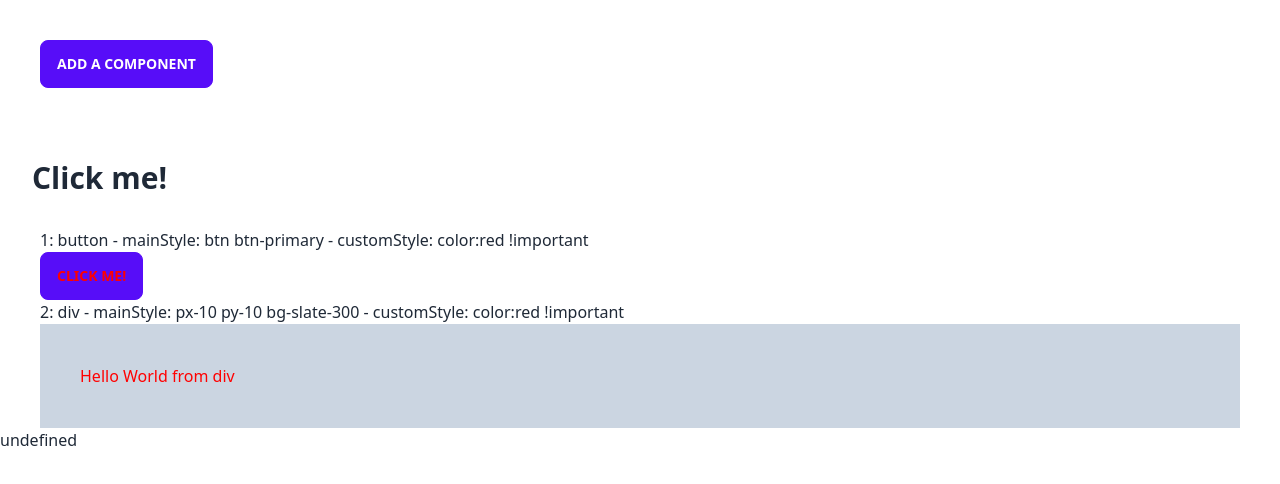
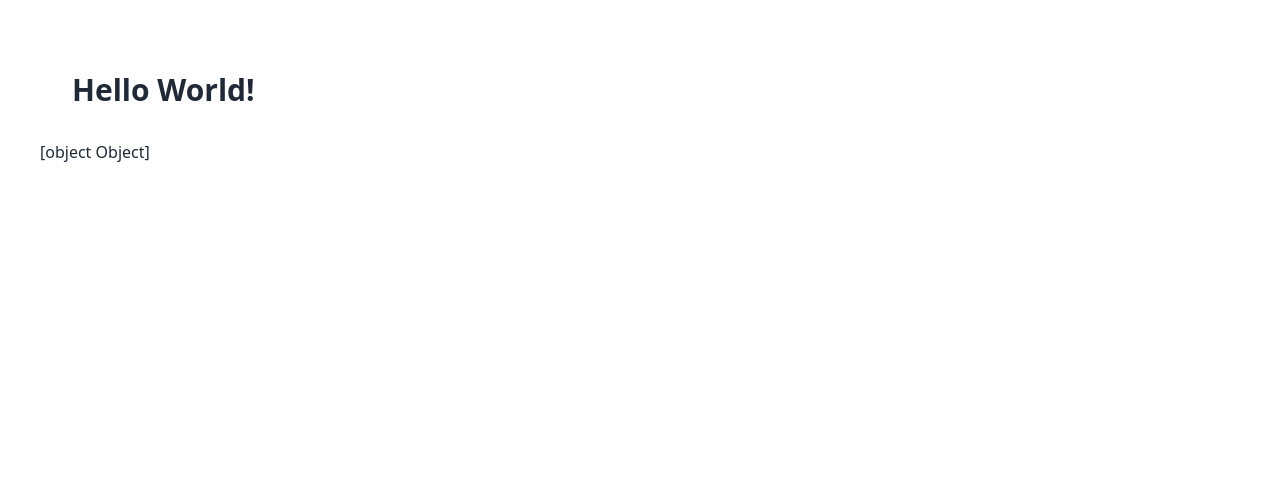
Before and after one commit to KibiLab/KibiWeb, a SvelteKit app: page / in a window 1280 px wide. Shown: the top 484 px of the page. Built offline with nearby package versions, Linux system fonts and the light colour scheme.

Commit message:
1 file modified

```diff
--- a/src/routes/+page.svelte
+++ b/src/routes/+page.svelte
@@ -1,52 +1,28 @@
 <script>
-  let components = [
-    {id:'button', mainStyle:'btn btn-primary', customStyle:'color:red !important', content:"Click me!"},
-    {id:'div', mainStyle:'px-10 py-10 bg-slate-300', customStyle:'color:red !important', content:"Hello World from div"}
-  ];
+let page = [
+  {"s1":{
+    "type":"div",
+    "include":"abc ksjd fkj kfj kdf",
+    "contain":"s1_1 s1_2 s1_3",
+    "px":"px-10",
+    "py":"py-10",
+  }},
+  {"s2":{
+    "type":"img",
+    "include":"abc ksjd fkj kfj kdf",
+    "contain":"s1_1 s1_2 s1_3",
+    "px":"px-10",
+    "py":"py-10",
+  }}
+]
 
-	function addComponent() {
-		components = [...components, {id:'button', mainStyle:'btn btn-primary', customStyle:'color:red !important', content:"Add me!"}];
-	}
-
-  export let tempVar;
-  export let Warning;
-  function checkEmpty() {
-    Warning = 'Change fired!'
-
-    if(tempVar == ''){
-      tempVar = '&nbsp';
-    }
-	}
-
-  $: {
-    console.log(tempVar);
-  }
-
+console.log(page[0]);
+console.log(page[0].s1);
+if(page[1].s2){
+  console.log(page[1].s2.type);
+}
 </script>
 <div class="px-10 py-10">
-  <button class="btn btn-primary" on:click={addComponent}>
-    Add a component
-  </button>
+  <h1 class="text-3xl py-8 px-8 font-bold">Hello World!</h1>
+  {page[0].s1}
 </div>
-
-<h1 class="text-3xl py-8 px-8 font-bold">{tempVar}</h1>
-
-<div class="px-10">
-  <ul>
-    {#each components as { id, mainStyle, customStyle, content }, i }
-      <li>{i+1}: {id} - mainStyle: {mainStyle} - customStyle: {customStyle}</li>
-      {#if id == 'button'}
-        <button class="{mainStyle}" style="{customStyle}">
-          <div contenteditable="true" bind:innerHTML={tempVar} on:keypress={checkEmpty}>{content}</div>
-        </button>
-      {/if}
-
-      {#if id == 'div'}
-        <div class="{mainStyle}"  style="{customStyle}" contenteditable="true">
-          {content}
-        </div>
-      {/if}
-    {/each}
-  </ul>
-</div>
-<p>{Warning}</p>
```
